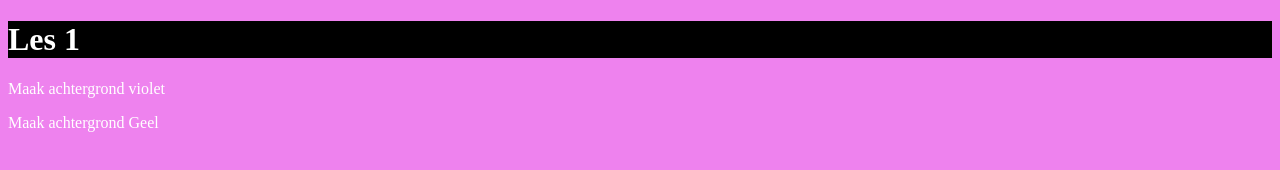
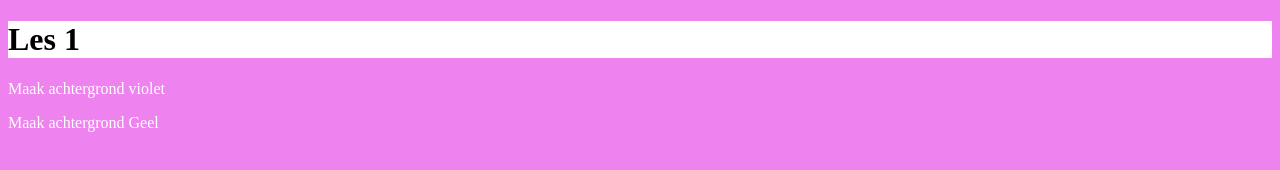
Before and after one commit to seanras02/Java-Extra, a plain HTML site: page web/index.html in a window 1280 px wide. Both pictures are taken after a click on the element "Maak achtergrond violet". Drawn offline with Linux system fonts and the light colour scheme.

Commit message:
Knoppie kleur maar beter

```diff
--- a/web/index.html
+++ b/web/index.html
@@ -36,8 +36,8 @@
         function voeruitViolet(){
             document.body.style.backgroundColor = "Violet";
             document.body.style.color = "white";
-            kopje.style.backgroundColor = "Black";
-            kopje.style.color = "white";
+            kopje.style.backgroundColor = "white";
+            kopje.style.color = "black";
         }
 
 
```
